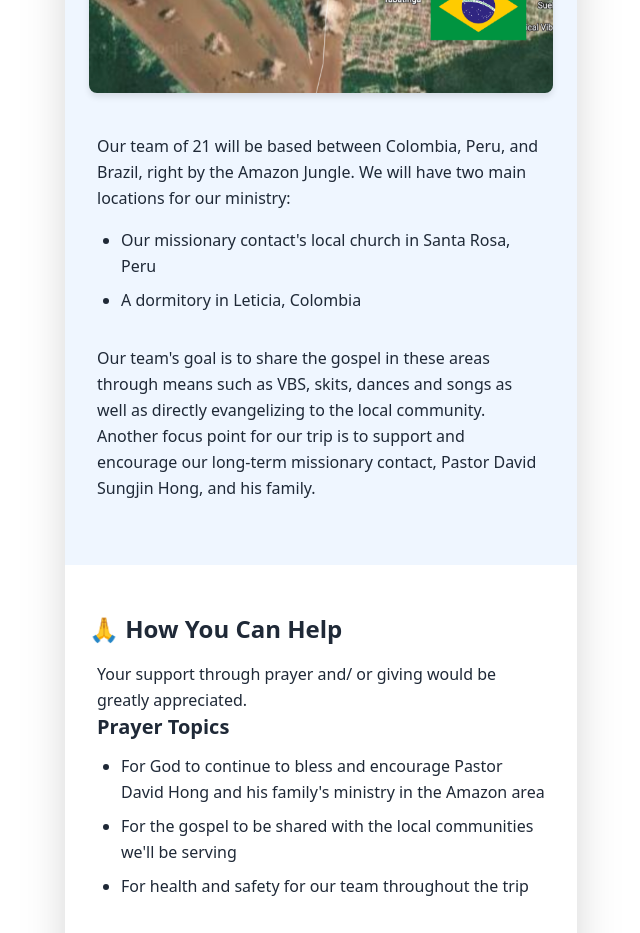
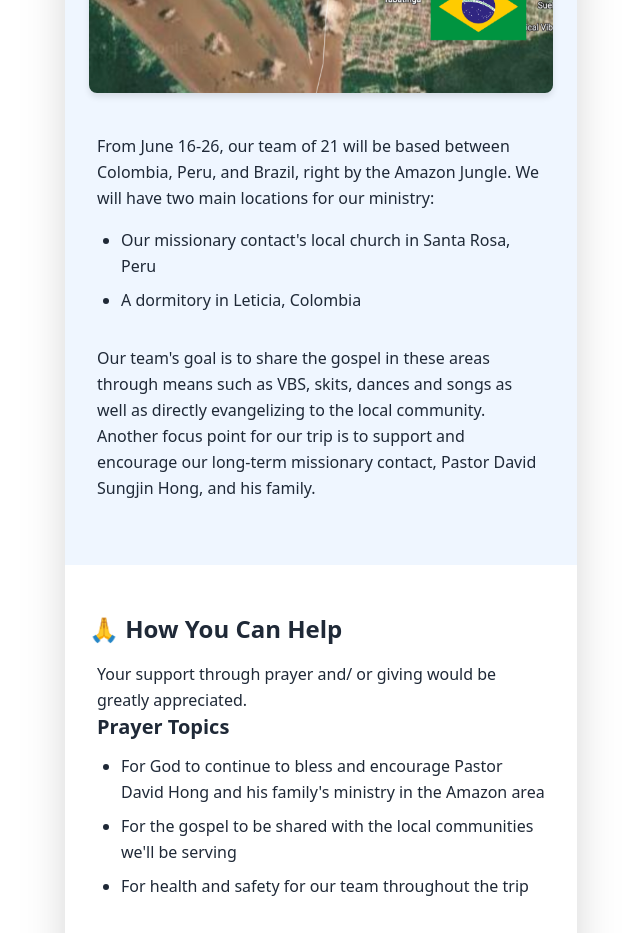
Before and after one commit to walterdlee/Colombia-2025-Letter, a plain HTML site: page index.html in a window 1280 px wide. Shown: the part 1580-2513 px from the top of the page, without its empty margins (319-959 px from the left). Drawn offline with nearby package versions, Linux system fonts and the light colour scheme.

Commit message:
added dates

```diff
--- a/index.html
+++ b/index.html
@@ -80,7 +80,7 @@
             <img src="images/map.png" alt="Mission Location" class="mission-image mx-auto mb-2">
           </div>
           <div class="w-full">
-            <p class="max-w-md mx-auto mb-4">Our team of 21 will be based between Colombia, Peru, and Brazil, right by the Amazon
+            <p class="max-w-md mx-auto mb-4">From June 16-26, our team of 21 will be based between Colombia, Peru, and Brazil, right by the Amazon
               Jungle. We will have two main locations for our ministry:</p>
             <ul class="max-w-md mx-auto space-y-2 list-disc pl-6">
               <li>Our missionary contact's local church in Santa Rosa, Peru</li>
```
